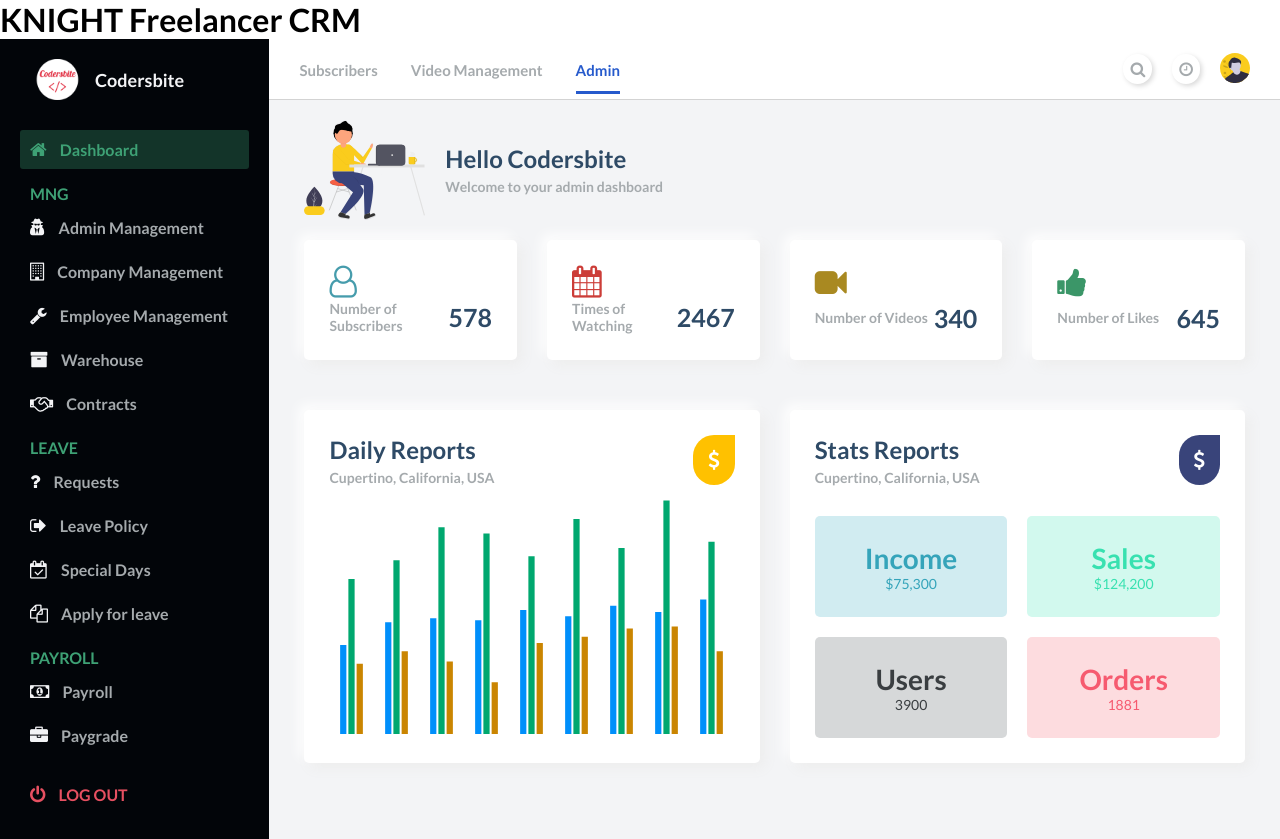
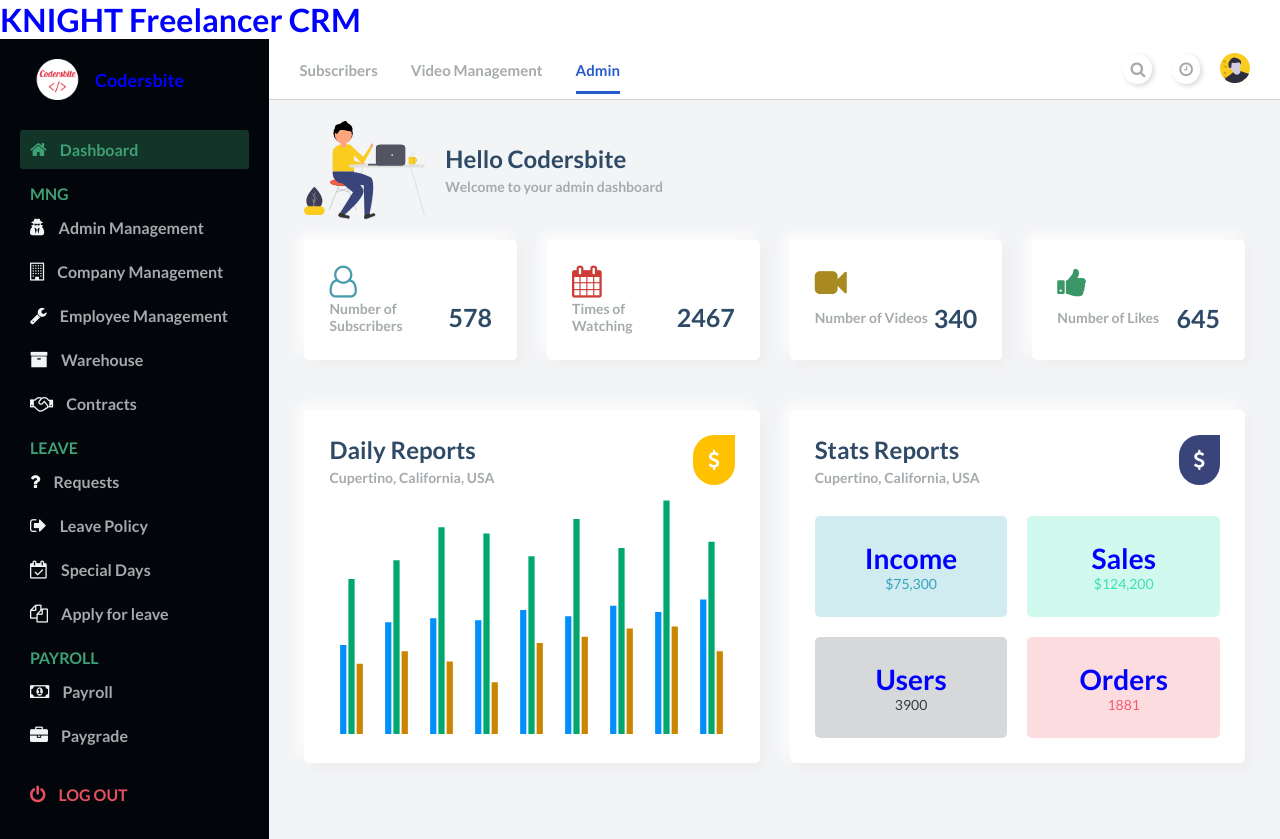
Before and after one commit to khwarij/crm.io, a plain HTML site: page index.html in a window 1280 px wide. Drawn offline with nearby package versions, Linux system fonts and the light colour scheme; files whose address does not match are found by name.

Commit message:
Update styles.css

```diff
--- a/styles.css
+++ b/styles.css
@@ -1,4 +1,5 @@
 @import url("https://fonts.googleapis.com/css2?family=Lato:wght@300;400;700&display=swap");
+
 
 /*  styling scrollbars  */
 ::-webkit-scrollbar {
@@ -28,6 +29,9 @@
 body {
   box-sizing: border-box;
   font-family: "Lato", sans-serif;
+}
+h1 {
+    color: #0000ff;
 }
 
 .text-primary-p {
```
